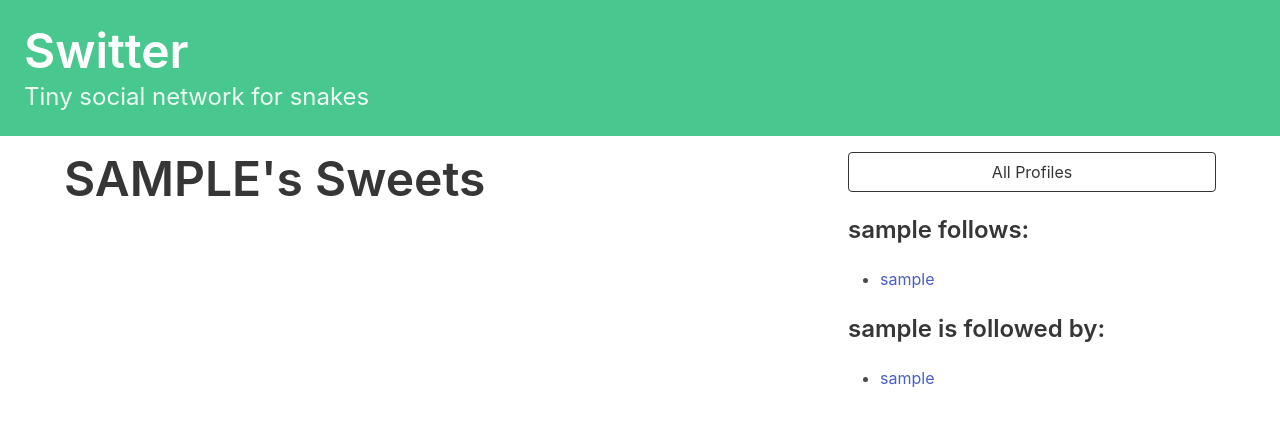
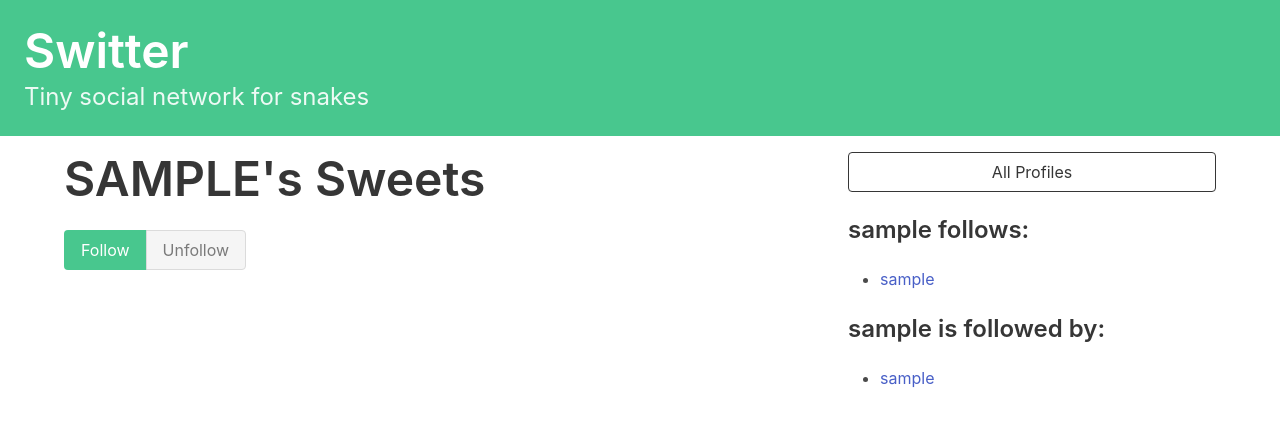
Before and after one commit to marketulinek/switter, a Django app: page /profile/1/ in a window 1280 px wide. Shown: the top 427 px of the page. Run offline with Django 4.2, Linux system fonts and the light colour scheme; tables that the repository leaves empty hold one stand-in row (values such as "Sample post").

Commit message:
Logic for following and unfollowing other profiles

```diff
--- a/switter/templates/switter/profile.html
+++ b/switter/templates/switter/profile.html
@@ -7,6 +7,19 @@
         {{profile.user.username|upper}}'s Sweets
     </h1>
     </div>
+
+    <form method="post">
+        {% csrf_token %}
+        <div class="buttons has-addons">
+            {% if profile in user.profile.follows.all %}
+                <button class="button is-success is-static">Follow</button>
+                <button class="button is-danger" name="follow" value="unfollow">Unfollow</button>
+            {% else %}
+                <button class="button is-success" name="follow" value="follow">Follow</button>
+                <button class="button is-danger is-static">Unfollow</button>
+            {% endif %}
+        </div>
+    </form>
 </div>
 
 <div class="column is-one-third">
--- a/switter/views.py
+++ b/switter/views.py
@@ -11,4 +11,15 @@ def profile_list(request):
 
 def profile(request, pk):
     profile = Profile.objects.get(pk=pk)
+
+    if request.method == 'POST':
+        current_user_profile = request.user.profile
+        data = request.POST
+        action = data.get('follow')
+        if action == 'follow':
+            current_user_profile.follows.add(profile)
+        if action == 'unfollow':
+            current_user_profile.follows.remove(profile)
+        current_user_profile.save()
+
     return render(request, 'switter/profile.html', {'profile': profile})
```
